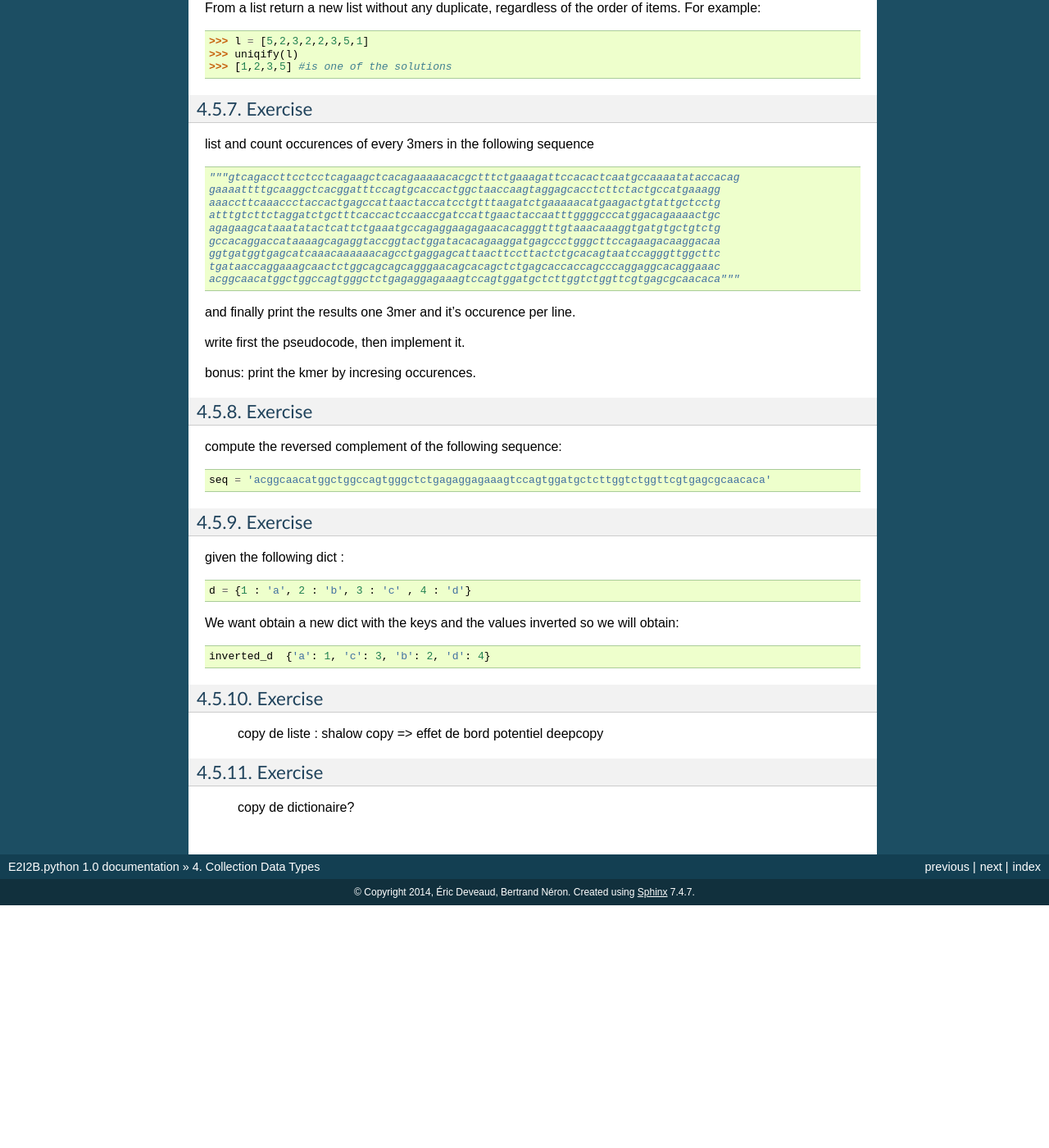
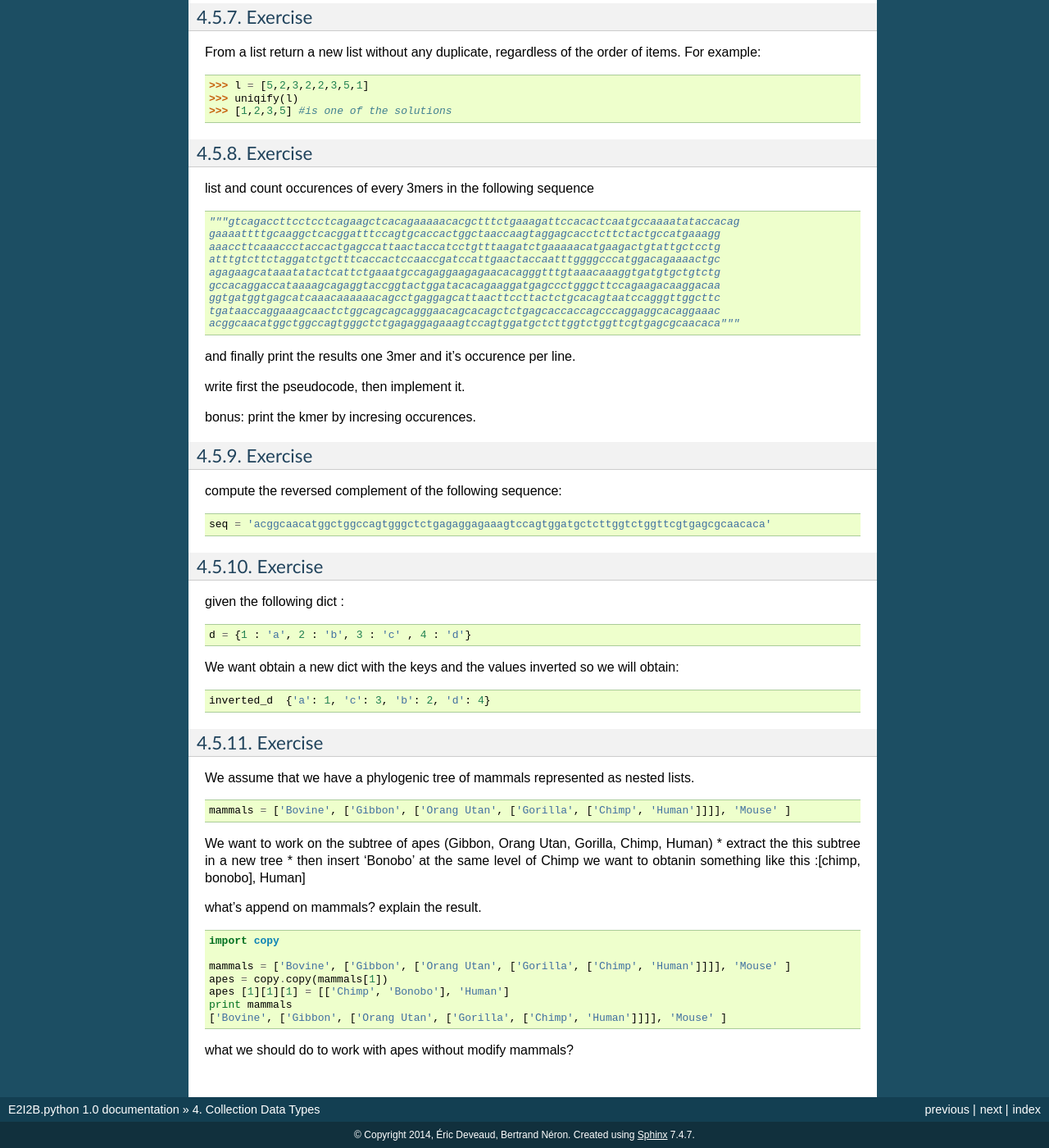
Before and after one commit to C3BI-pasteur-fr/python-course-1, a Sphinx documentation site: the page built from source/Collection_Data_Types.rst, in a window 1280 px wide and 1400 px high, scrolled down 21948 px. Shown: the whole window at 82% size. Built offline with Sphinx 7.4.7, drawn with Linux system fonts in a browser that asks for light colours; before the commit the page ends 23052 px from its top, so only the background shows below that; some of the changed text lies outside the part shown.

Commit message:
fix rest syntax

```diff
--- a/source/Collection_Data_Types.rst
+++ b/source/Collection_Data_Types.rst
@@ -1136,6 +1136,7 @@ and ::
    x += [5, 6]
 
 compare with the exercise on string and integers
+
 Exercise
 --------
 
@@ -1174,6 +1175,7 @@ from the list l = [1, 2, 3, 4, 5, 6, 7, 8, 9] generate 2 lists l1 containing all
 
 Exercise
 --------
+
 generate a list containing all codons.
 
 Exercise
@@ -1185,8 +1187,6 @@ For example: ::
    >>> l = [5,2,3,2,2,3,5,1]
    >>> uniqify(l)
    >>> [1,2,3,5] #is one of the solutions
-
-
 
 
 Exercise
@@ -1232,10 +1232,23 @@ We want obtain a new dict with the keys and the values inverted so we will obtai
 
 Exercise
 --------
-   copy de liste : shalow copy => effet de bord potentiel
-   deepcopy
 
-Exercise
---------
+We assume that we have a phylogenic tree of mammals represented as nested lists. ::
 
-   copy de dictionaire?
+   mammals = ['Bovine', ['Gibbon', ['Orang Utan', ['Gorilla', ['Chimp', 'Human']]]], 'Mouse' ]
+
+We want to work on the subtree of apes (Gibbon, Orang Utan, Gorilla, Chimp, Human)
+* extract the this subtree in a new tree
+* then insert 'Bonobo' at the same level of Chimp we want to obtanin something like this :[chimp, bonobo], Human]
+
+what's append on mammals? explain the result. ::
+
+   import copy
+
+   mammals = ['Bovine', ['Gibbon', ['Orang Utan', ['Gorilla', ['Chimp', 'Human']]]], 'Mouse' ]
+   apes = copy.copy(mammals[1])
+   apes [1][1][1] = [['Chimp', 'Bonobo'], 'Human']
+   print mammals
+   ['Bovine', ['Gibbon', ['Orang Utan', ['Gorilla', ['Chimp', 'Human']]]], 'Mouse' ]
+
+what we should do to work with apes without modify mammals?
```
